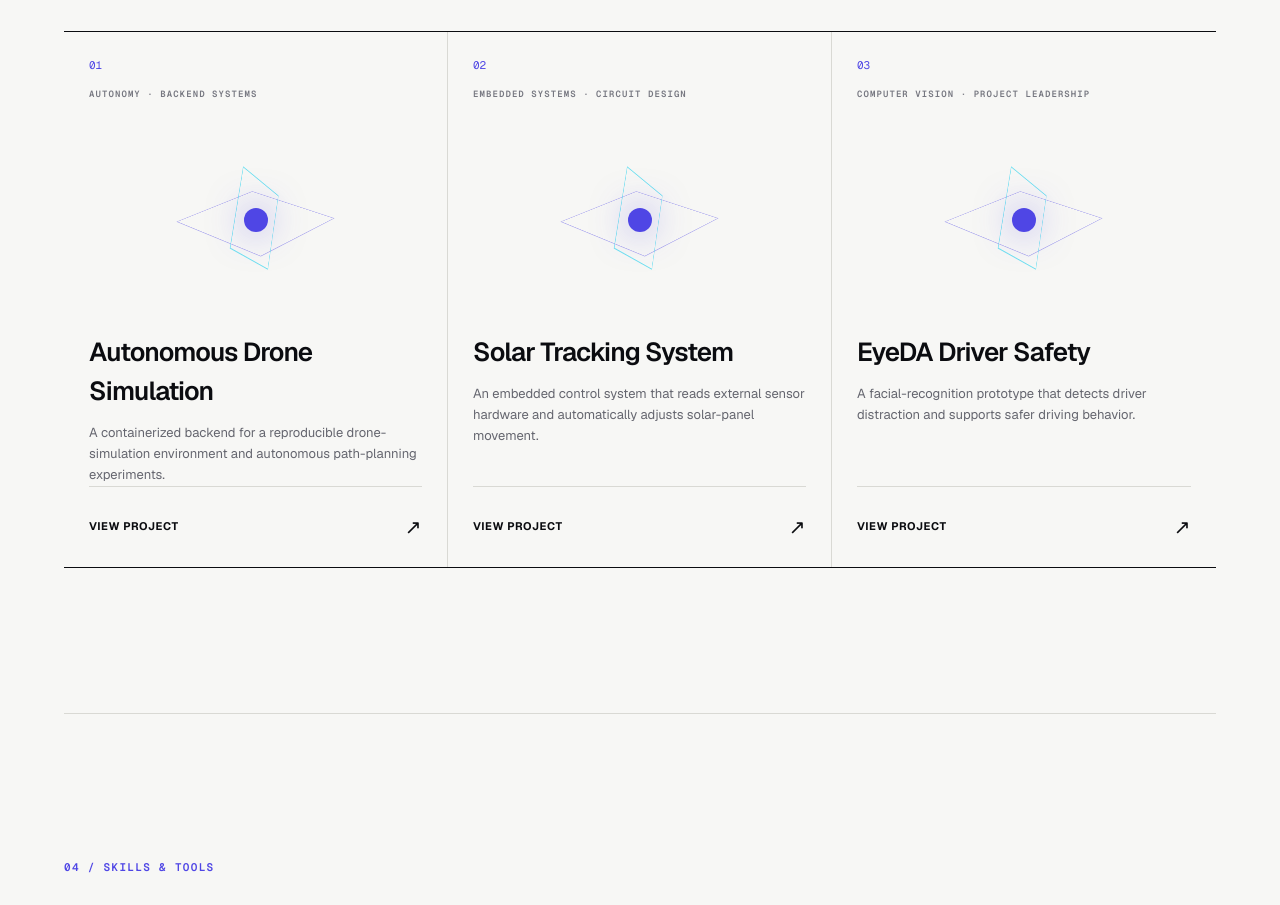
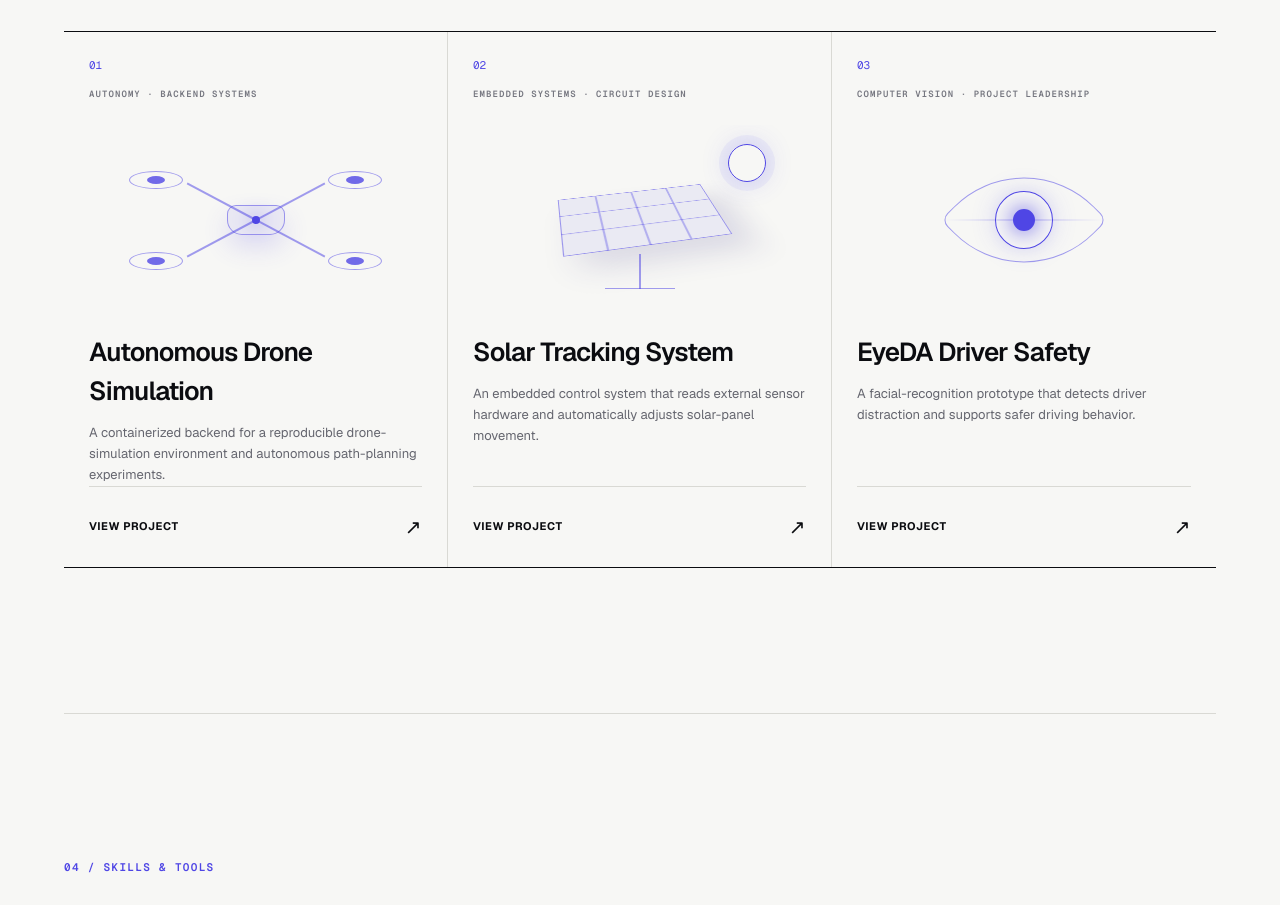
Before and after one commit to RahulChimata/Portfolio, a Next.js app: page / in a window 1280 px wide. Shown: the part 4000-4905 px from the top of the page. Built offline with nearby package versions, Linux system fonts and the light colour scheme.

Commit message:
Add project-specific icons and links

```diff
--- a/app/globals.css
+++ b/app/globals.css
@@ -692,58 +692,267 @@ button.button {
 }
 
 .project-graphic {
+  --symbol-line: rgba(79, 70, 229, 0.52);
+  --symbol-accent: var(--indigo);
   position: relative;
   display: block;
   width: 100%;
   height: 190px;
   margin: 24px 0 18px;
-  perspective: 600px;
-}
-
-.project-graphic i {
+  overflow: hidden;
+  transition: transform 500ms cubic-bezier(0.2, 0.8, 0.2, 1);
+}
+
+.project-card:hover .project-graphic,
+.project-card.is-active .project-graphic {
+  --symbol-line: rgba(255, 255, 255, 0.62);
+  --symbol-accent: var(--cyan);
+}
+
+.drone-arm {
   position: absolute;
   top: 50%;
   left: 50%;
-  width: 112px;
-  height: 112px;
-  border: 1px solid rgba(79, 70, 229, 0.45);
-  transform: translate(-50%, -50%) rotateX(66deg) rotateZ(42deg);
+  width: 156px;
+  height: 2px;
+  background: var(--symbol-line);
+  transition: background 280ms ease;
+}
+
+.drone-arm--one {
+  transform: translate(-50%, -50%) rotate(28deg);
+}
+
+.drone-arm--two {
+  transform: translate(-50%, -50%) rotate(-28deg);
+}
+
+.drone-body {
+  position: absolute;
+  top: 50%;
+  left: 50%;
+  width: 58px;
+  height: 30px;
+  border: 1px solid var(--symbol-line);
+  border-radius: 9px 9px 15px 15px;
+  background: rgba(79, 70, 229, 0.08);
+  box-shadow: 0 12px 26px rgba(79, 70, 229, 0.16);
+  transform: translate(-50%, -50%);
+  transition:
+    border-color 280ms ease,
+    background 280ms ease,
+    box-shadow 280ms ease;
+}
+
+.drone-body::before {
+  position: absolute;
+  top: 50%;
+  left: 50%;
+  width: 8px;
+  height: 8px;
+  border-radius: 50%;
+  content: "";
+  background: var(--symbol-accent);
+  box-shadow: 0 0 18px var(--symbol-accent);
+  transform: translate(-50%, -50%);
+  transition: background 280ms ease;
+}
+
+.drone-rotor {
+  position: absolute;
+  width: 54px;
+  height: 18px;
+  border: 1px solid var(--symbol-line);
+  border-radius: 50%;
   transition:
     border-color 280ms ease,
     transform 500ms cubic-bezier(0.2, 0.8, 0.2, 1);
 }
 
-.project-graphic i:nth-child(2) {
-  width: 82px;
-  height: 82px;
-  border-color: rgba(34, 211, 238, 0.65);
-  transform: translate(-50%, -50%) rotateY(62deg) rotateZ(18deg);
-}
-
-.project-graphic i:nth-child(3) {
-  width: 24px;
-  height: 24px;
-  border: 0;
+.drone-rotor::after {
+  position: absolute;
+  inset: 4px 17px;
   border-radius: 50%;
-  background: var(--indigo);
-  box-shadow: 0 0 36px rgba(79, 70, 229, 0.55);
-  transform: translate(-50%, -50%);
-}
-
-.project-card:hover .project-graphic i:first-child,
-.project-card.is-active .project-graphic i:first-child {
-  border-color: rgba(255, 255, 255, 0.5);
-  transform: translate(-50%, -50%) rotateX(62deg) rotateZ(88deg);
-}
-
-.project-card:hover .project-graphic i:nth-child(2),
-.project-card.is-active .project-graphic i:nth-child(2) {
-  transform: translate(-50%, -50%) rotateY(58deg) rotateZ(-38deg);
-}
-
-.project-card:hover .project-graphic i:nth-child(3),
-.project-card.is-active .project-graphic i:nth-child(3) {
-  background: var(--cyan);
+  content: "";
+  background: var(--symbol-accent);
+  opacity: 0.8;
+}
+
+.drone-rotor--one {
+  top: 24%;
+  left: 12%;
+}
+
+.drone-rotor--two {
+  top: 24%;
+  right: 12%;
+}
+
+.drone-rotor--three {
+  bottom: 24%;
+  left: 12%;
+}
+
+.drone-rotor--four {
+  right: 12%;
+  bottom: 24%;
+}
+
+.project-card:hover .drone-rotor,
+.project-card.is-active .drone-rotor {
+  transform: scaleX(1.14);
+}
+
+.project-card:hover .drone-body,
+.project-card.is-active .drone-body {
+  background: rgba(34, 211, 238, 0.12);
+  box-shadow: 0 14px 38px rgba(34, 211, 238, 0.18);
+}
+
+.solar-sun {
+  position: absolute;
+  top: 10%;
+  right: 12%;
+  width: 38px;
+  height: 38px;
+  border: 1px solid var(--symbol-accent);
+  border-radius: 50%;
+  box-shadow:
+    0 0 0 9px rgba(79, 70, 229, 0.06),
+    0 0 28px rgba(79, 70, 229, 0.22);
+  transition:
+    border-color 280ms ease,
+    box-shadow 280ms ease,
+    transform 500ms ease;
+}
+
+.solar-panel {
+  position: absolute;
+  top: 48%;
+  left: 50%;
+  width: 158px;
+  height: 94px;
+  border: 1px solid var(--symbol-line);
+  background:
+    linear-gradient(90deg, transparent 24%, var(--symbol-line) 25%, transparent 26%, transparent 49%, var(--symbol-line) 50%, transparent 51%, transparent 74%, var(--symbol-line) 75%, transparent 76%),
+    linear-gradient(transparent 32%, var(--symbol-line) 33%, transparent 34%, transparent 65%, var(--symbol-line) 66%, transparent 67%),
+    rgba(79, 70, 229, 0.07);
+  box-shadow: 16px 22px 34px rgba(49, 46, 129, 0.14);
+  transform: translate(-50%, -50%) perspective(420px) rotateX(55deg)
+    rotateZ(-12deg);
+  transition:
+    border-color 280ms ease,
+    background 280ms ease,
+    box-shadow 280ms ease,
+    transform 500ms cubic-bezier(0.2, 0.8, 0.2, 1);
+}
+
+.solar-stand {
+  position: absolute;
+  top: 68%;
+  left: 50%;
+  width: 2px;
+  height: 35px;
+  background: var(--symbol-line);
+  transform: translateX(-50%);
+}
+
+.solar-stand::after {
+  position: absolute;
+  bottom: 0;
+  left: 50%;
+  width: 70px;
+  height: 1px;
+  content: "";
+  background: var(--symbol-line);
+  transform: translateX(-50%);
+}
+
+.project-card:hover .solar-panel,
+.project-card.is-active .solar-panel {
+  background:
+    linear-gradient(90deg, transparent 24%, var(--symbol-line) 25%, transparent 26%, transparent 49%, var(--symbol-line) 50%, transparent 51%, transparent 74%, var(--symbol-line) 75%, transparent 76%),
+    linear-gradient(transparent 32%, var(--symbol-line) 33%, transparent 34%, transparent 65%, var(--symbol-line) 66%, transparent 67%),
+    rgba(34, 211, 238, 0.1);
+  box-shadow: 18px 24px 44px rgba(34, 211, 238, 0.16);
+  transform: translate(-50%, -50%) perspective(420px) rotateX(55deg)
+    rotateZ(-3deg) scale(1.04);
+}
+
+.project-card:hover .solar-sun,
+.project-card.is-active .solar-sun {
+  box-shadow:
+    0 0 0 11px rgba(34, 211, 238, 0.08),
+    0 0 34px rgba(34, 211, 238, 0.36);
+  transform: scale(1.08);
+}
+
+.eye-outline {
+  position: absolute;
+  top: 50%;
+  left: 50%;
+  display: grid;
+  place-items: center;
+  width: 118px;
+  height: 118px;
+  border: 1px solid var(--symbol-line);
+  border-radius: 84% 8% 84% 8%;
+  transform: translate(-50%, -50%) rotate(45deg);
+  transition:
+    border-color 280ms ease,
+    box-shadow 280ms ease,
+    transform 500ms cubic-bezier(0.2, 0.8, 0.2, 1);
+}
+
+.eye-iris {
+  position: relative;
+  display: grid;
+  place-items: center;
+  width: 58px;
+  height: 58px;
+  border: 1px solid var(--symbol-accent);
+  border-radius: 50%;
+  box-shadow: 0 0 26px rgba(79, 70, 229, 0.18);
+}
+
+.eye-pupil {
+  width: 22px;
+  height: 22px;
+  border-radius: 50%;
+  background: var(--symbol-accent);
+  box-shadow: 0 0 22px var(--symbol-accent);
+  transition: transform 500ms cubic-bezier(0.2, 0.8, 0.2, 1);
+}
+
+.eye-scan-line {
+  position: absolute;
+  top: 50%;
+  left: 50%;
+  width: 205px;
+  height: 1px;
+  background: linear-gradient(90deg, transparent, var(--symbol-accent), transparent);
+  opacity: 0.45;
+  transform: translate(-50%, -50%) scaleX(0.78);
+  transition:
+    opacity 280ms ease,
+    transform 500ms ease;
+}
+
+.project-card:hover .eye-outline,
+.project-card.is-active .eye-outline {
+  box-shadow: 0 0 42px rgba(34, 211, 238, 0.14);
+  transform: translate(-50%, -50%) rotate(45deg) scale(1.08);
+}
+
+.project-card:hover .eye-pupil,
+.project-card.is-active .eye-pupil {
+  transform: translate(7px, -7px);
+}
+
+.project-card:hover .eye-scan-line,
+.project-card.is-active .eye-scan-line {
+  opacity: 0.8;
+  transform: translate(-50%, -50%) scaleX(1);
 }
 
 .project-title {
--- a/app/page.tsx
+++ b/app/page.tsx
@@ -2,7 +2,7 @@
 
 import { useCallback, useEffect, useMemo, useRef, useState } from "react";
 import { EngineeringCanvas } from "./engineering-canvas";
-import { portfolioData } from "./portfolio-data";
+import { portfolioData, type ProjectEntry } from "./portfolio-data";
 
 const navItems = [
   { id: "home", label: "Home" },
@@ -16,6 +16,52 @@ const navItems = [
 
 function ArrowIcon() {
   return <span aria-hidden="true">↗</span>;
+}
+
+function ProjectIcon({ icon }: { icon: ProjectEntry["icon"] }) {
+  if (icon === "drone") {
+    return (
+      <span
+        className="project-graphic project-graphic--drone"
+        aria-hidden="true"
+      >
+        <span className="drone-arm drone-arm--one" />
+        <span className="drone-arm drone-arm--two" />
+        <span className="drone-body" />
+        <span className="drone-rotor drone-rotor--one" />
+        <span className="drone-rotor drone-rotor--two" />
+        <span className="drone-rotor drone-rotor--three" />
+        <span className="drone-rotor drone-rotor--four" />
+      </span>
+    );
+  }
+
+  if (icon === "solar") {
+    return (
+      <span
+        className="project-graphic project-graphic--solar"
+        aria-hidden="true"
+      >
+        <span className="solar-sun" />
+        <span className="solar-panel" />
+        <span className="solar-stand" />
+      </span>
+    );
+  }
+
+  return (
+    <span
+      className="project-graphic project-graphic--eye"
+      aria-hidden="true"
+    >
+      <span className="eye-outline">
+        <span className="eye-iris">
+          <span className="eye-pupil" />
+        </span>
+      </span>
+      <span className="eye-scan-line" />
+    </span>
+  );
 }
 
 export default function Home() {
@@ -325,11 +371,7 @@ export default function Home() {
                 >
                   <span className="project-number">{project.number}</span>
                   <span className="project-category">{project.category}</span>
-                  <span className="project-graphic" aria-hidden="true">
-                    <i />
-                    <i />
-                    <i />
-                  </span>
+                  <ProjectIcon icon={project.icon} />
                   <span className="project-title">{project.title}</span>
                   <span className="project-summary">{project.summary}</span>
                   <span className="project-open">
@@ -384,24 +426,16 @@ export default function Home() {
                     ))}
                   </ul>
                   <div className="project-links">
-                    {selectedProject.repositoryUrl && (
+                    {selectedProject.links.map((link) => (
                       <a
-                        href={selectedProject.repositoryUrl}
+                        key={link.url}
+                        href={link.url}
                         target="_blank"
                         rel="noreferrer"
                       >
-                        Source <ArrowIcon />
+                        {link.label} <ArrowIcon />
                       </a>
-                    )}
-                    {selectedProject.demoUrl && (
-                      <a
-                        href={selectedProject.demoUrl}
-                        target="_blank"
-                        rel="noreferrer"
-                      >
-                        Demo <ArrowIcon />
-                      </a>
-                    )}
+                    ))}
                   </div>
                 </div>
               </article>
--- a/app/portfolio-data.ts
+++ b/app/portfolio-data.ts
@@ -9,6 +9,7 @@ export type ExperienceEntry = {
 export type ProjectEntry = {
   id: string;
   number: string;
+  icon: "drone" | "solar" | "eye";
   title: string;
   category: string;
   summary: string;
@@ -16,8 +17,10 @@ export type ProjectEntry = {
   approach: string;
   outcome: string;
   technologies: string[];
-  repositoryUrl?: string;
-  demoUrl?: string;
+  links: {
+    label: string;
+    url: string;
+  }[];
 };
 
 export type EducationEntry = {
@@ -125,6 +128,7 @@ export const portfolioData: PortfolioData = {
     {
       id: "autonomous-drone",
       number: "01",
+      icon: "drone",
       title: "Autonomous Drone Simulation",
       category: "AUTONOMY · BACKEND SYSTEMS",
       summary:
@@ -136,10 +140,17 @@ export const portfolioData: PortfolioData = {
       outcome:
         "Delivered a reproducible simulation backend designed to support research, experimentation, and future system scaling.",
       technologies: ["C++", "Backend", "Docker", "CI/CD", "Git", "Agile"],
+      links: [
+        {
+          label: "Docker Hub",
+          url: "https://hub.docker.com/r/rahulchimata/drone_sim_final_project",
+        },
+      ],
     },
     {
       id: "solar-tracker",
       number: "02",
+      icon: "solar",
       title: "Solar Tracking System",
       category: "EMBEDDED SYSTEMS · CIRCUIT DESIGN",
       summary:
@@ -151,10 +162,17 @@ export const portfolioData: PortfolioData = {
       outcome:
         "Integrated sensing, communication, and motion logic into an automated solar-tracking prototype.",
       technologies: ["C", "Assembly", "I²C", "ADC", "Microcontrollers", "Circuits"],
+      links: [
+        {
+          label: "GitHub",
+          url: "https://github.com/RahulChimata/Solar-Tracking-Project",
+        },
+      ],
     },
     {
       id: "eyeda",
       number: "03",
+      icon: "eye",
       title: "EyeDA Driver Safety",
       category: "COMPUTER VISION · PROJECT LEADERSHIP",
       summary:
@@ -166,6 +184,12 @@ export const portfolioData: PortfolioData = {
       outcome:
         "Advanced the project through technical development and recognition from industry, news, and community organizations.",
       technologies: ["Python", "OpenCV", "MediaPipe", "Computer Vision", "CAD"],
+      links: [
+        {
+          label: "Project site",
+          url: "https://shreyadixit.org/shreya-innovation-lab/",
+        },
+      ],
     },
   ],
   skills: [
```
Also changed, not shown: 1 other file (tests, documents, lock files or other folders).
